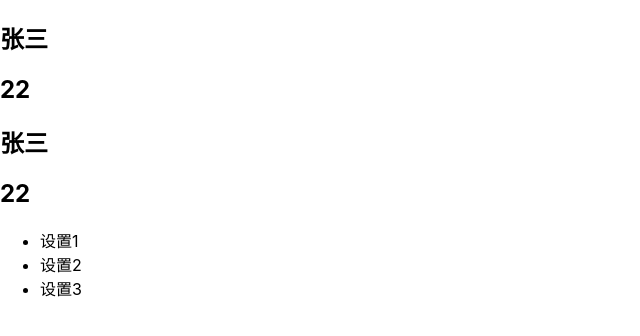
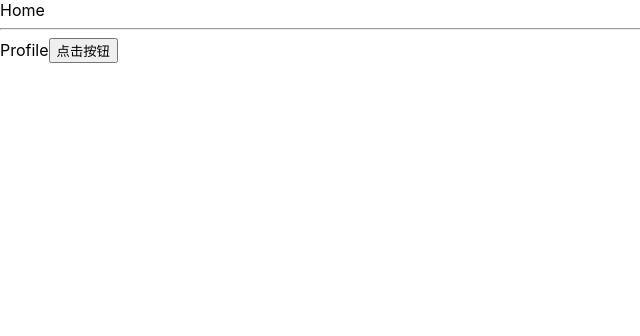
Before and after one commit to 1259364843/react001, a React (Create React App) app in the folder 02_leran_cpn/: page / in a window 1280 px wide. Shown: the top 336 px of the page, without its empty margins (0-640 px from the left). Built offline with nearby package versions, Linux system fonts and the light colour scheme.

Commit message:
新增-全局事件传递

```diff
--- a/02_leran_cpn/package.json
+++ b/02_leran_cpn/package.json
@@ -6,6 +6,7 @@
     "@testing-library/jest-dom": "^5.16.5",
     "@testing-library/react": "^13.4.0",
     "@testing-library/user-event": "^13.5.0",
+    "events": "^3.3.0",
     "prop-types": "^15.8.1",
     "react": "^18.2.0",
     "react-dom": "^18.2.0",
--- /dev/null
+++ b/02_leran_cpn/src/06跨组件通信/03全局事件传递.jsx
@@ -0,0 +1,61 @@
+import React, { PureComponent } from 'react'
+import { EventEmitter } from 'events'
+// 创建事件总线对象
+const eventBus = new EventEmitter();
+// 跨组件事件传递
+class Home extends React.PureComponent {
+  constructor(props) {
+    super(props);
+    this.state = {
+      msg: '',
+    }
+  }
+  componentDidMount() {
+    // 添加事件监听
+    eventBus.addListener('click', this.handleClick)
+  }
+  componentWillUnmount() {
+    // 取消事件监听
+    eventBus.removeListener('click', this.handleClick)
+  }
+  // 多个形参接受
+  handleClick(arg1,arg2) {
+    console.log(arg1,arg2);
+    alert('监听到Profile组件的点击')
+  }
+  render() {
+    return (
+    <div>
+      Home
+
+    </div>
+    )
+  }
+}
+class Profile extends React.PureComponent {
+  emitEvent() {
+    // 发送事件
+    // 1.eventName
+    // 2.可变参数
+    eventBus.emit("click","你好呀","123")
+  }
+  render() {
+    return (
+    <div>
+      Profile
+      <button onClick={e => this.emitEvent()}>点击按钮</button>
+    </div>
+    )
+  }
+}
+export default class App extends PureComponent {
+  render() {
+    return (
+      <div>
+        <Home />
+        <hr />
+        <Profile />
+      </div>
+    )
+  }
+}
--- a/02_leran_cpn/src/index.js
+++ b/02_leran_cpn/src/index.js
@@ -10,7 +10,10 @@ import './tabControl/tabControl.css';
 // import App from './03组件间通信/02类组件-父传子通信.jsx';
 // import App from './03组件间通信/05子传父.jsx';
 // import App from './tabControl/App.jsx';
-import App from './06跨组件通信/02context.jsx';
+// import App from './06跨组件通信/02context.jsx';
+// import App from './07setState的使用/App.jsx';
+// import App from './08性能优化/组件嵌套的render调用.jsx';
+import App from './06跨组件通信/03全局事件传递.jsx';
 
 const root = ReactDOM.createRoot(document.getElementById('root'));
 root.render(
```
Also changed, not shown: 02_leran_cpn/src/07setState的使用/App.jsx (added, +11 -0 lines), 02_leran_cpn/src/08性能优化/组件嵌套的render调用.jsx (added, +59 -0 lines), 1 other file (tests, documents, lock files or other folders).
